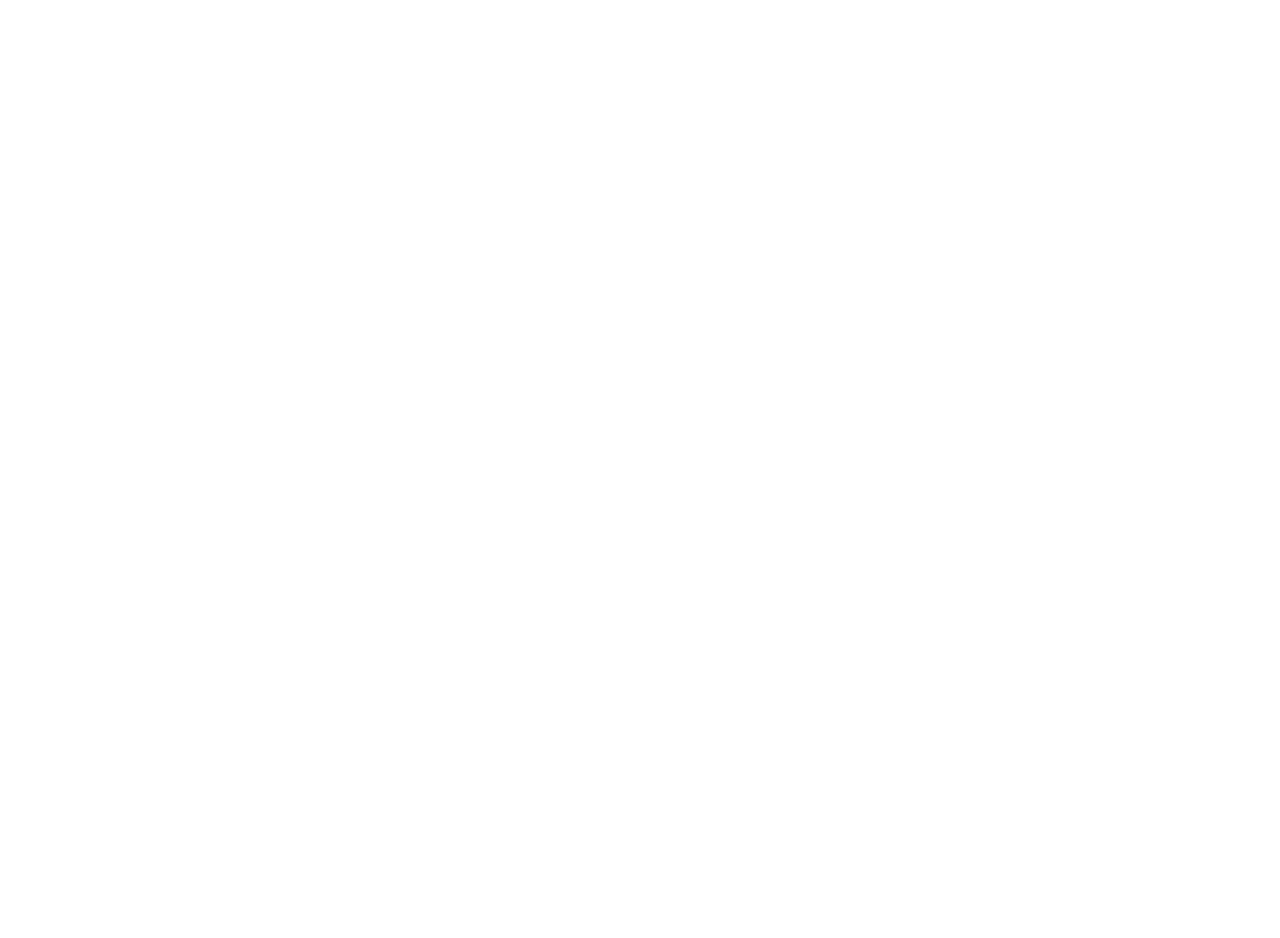
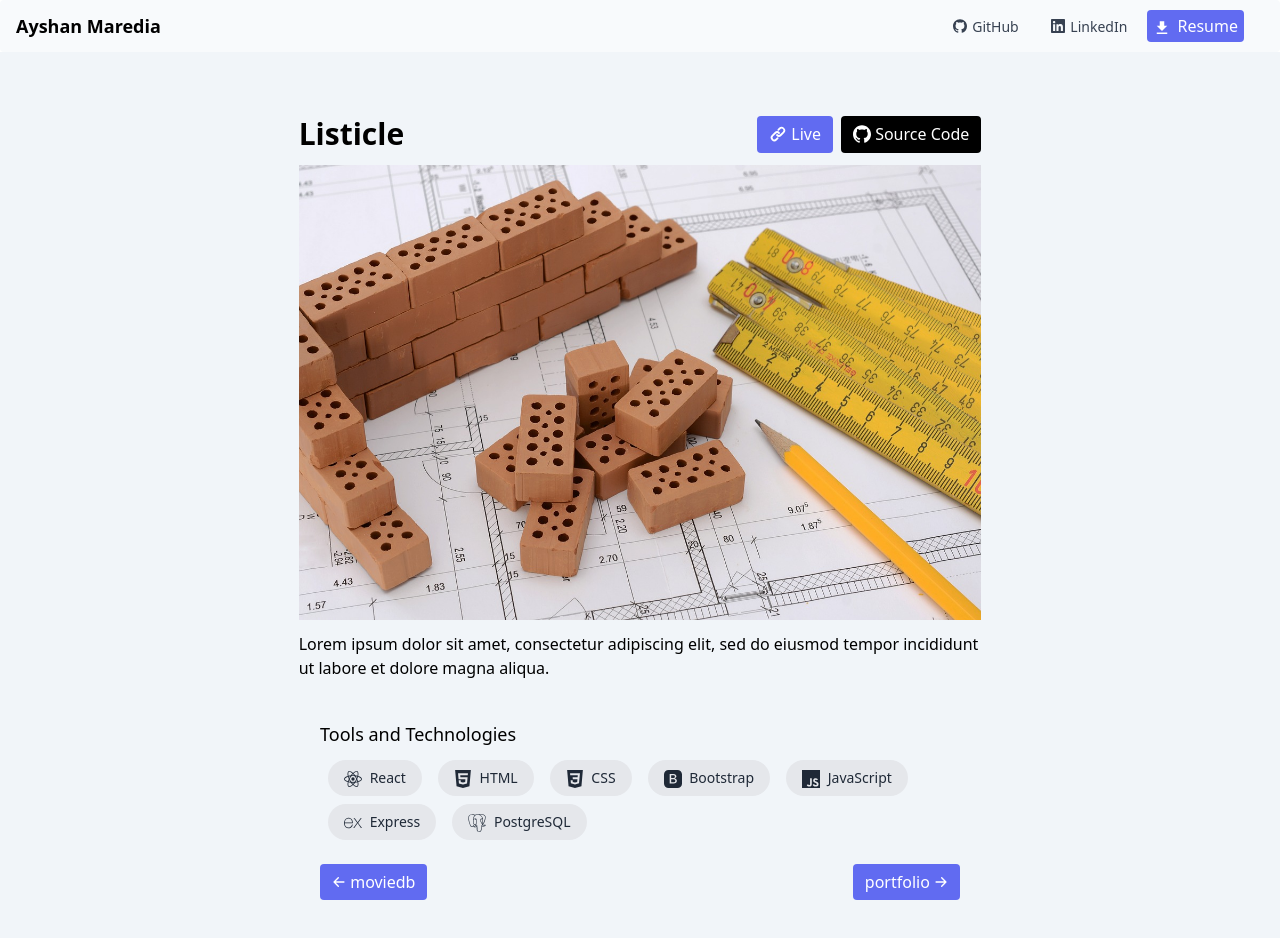
Before and after one commit to Ayshanmaredia/my-portfolio, a React (Create React App) app: page /listicle in a window 1280 px wide. Before the commit this address had no page. Before the commit the page ends 800 px from the top, so only its background shows below. Built offline with nearby package versions, Linux system fonts and the light colour scheme.

Commit message:
Make changes in projectDetails.js for framer-motion

```diff
--- a/src/App.js
+++ b/src/App.js
@@ -1,8 +1,9 @@
 import React from 'react';
 import { BrowserRouter as Router, Routes, Route } from 'react-router-dom';
 import Home from './screens/Home';
-import ProjectDetails from './screens/ProjectDetails';
-
+import Listicle from './screens/Listicle';
+import MovieDb from './screens/MovieDb';
+import Portfolio from './screens/Portfolio';
 import { BsBootstrapFill } from 'react-icons/bs'
 import {
   SiReact,
@@ -22,6 +23,9 @@
     "language": "React, JavaScript, React Bootstrap",
     "description": "Lorem ipsum dolor sit amet, consectetur adipiscing elit, sed do eiusmod tempor incididunt ut labore et dolore magna aliqua.",
     "image": require("./assets/image1.jpg"),
+    "current": "moviedb",
+    "next": "listicle",
+    "previous": null,
     "skills": [{
       "name": "React",
       Icon: SiReact
@@ -49,6 +53,9 @@
     "language": "React, JavaScript, React Bootstrap",
     "description": "Lorem ipsum dolor sit amet, consectetur adipiscing elit, sed do eiusmod tempor incididunt ut labore et dolore magna aliqua.",
     "image": require("./assets/image2.jpg"),
+    "current": "listicle",
+    "next": "portfolio",
+    "previous": "moviedb",
     "skills": [{
       "name": "React",
       Icon: SiReact
@@ -84,6 +91,9 @@
     "language": "React, JavaScript, Tailwind",
     "description": "Lorem ipsum dolor sit amet, consectetur adipiscing elit, sed do eiusmod tempor incididunt ut labore et dolore magna aliqua.",
     "image": require("./assets/image3.jpg"),
+    "current": "portfolio",
+    "next": null,
+    "previous": "listicle",
     "skills": [{
       "name": "React",
       Icon: SiReact
@@ -111,7 +121,9 @@
       <Router>
         <Routes>
           <Route path="/" element={<Home projects={projects} />} />
-          <Route path="/projectDetail" element={<ProjectDetails projects={projects} />} />
+          <Route path="/listicle" element={<Listicle projects={projects} />} />
+          <Route path="/moviedb" element={<MovieDb projects={projects} />} />
+          <Route path="/portfolio" element={<Portfolio projects={projects} />} />
         </Routes>
       </Router>
     </>
--- a/src/components/Intro.js
+++ b/src/components/Intro.js
@@ -1,4 +1,5 @@
 import React from 'react';
+import { motion } from 'framer-motion';
 
 const Intro = () => {
     return (
--- a/src/components/NavBar.js
+++ b/src/components/NavBar.js
@@ -22,13 +22,6 @@
                             <li>
                                 <a href="#home" className="block py-2 pr-4 pl-3 text-white bg-blue-700 rounded md:bg-transparent md:text-blue-700 md:p-0 dark:text-white" aria-current="page">
                                     Home
-                                </a>
-                            </li>
-                        }
-                        {showLinks &&
-                            <li>
-                                <a href="#project" className="block py-2 pr-4 pl-3 text-gray-700 border-b border-gray-100 hover:bg-gray-50 md:hover:bg-transparent md:border-0 md:hover:text-blue-700 md:p-0 dark:text-gray-400 md:dark:hover:text-white dark:hover:bg-gray-700 dark:hover:text-white md:dark:hover:bg-transparent dark:border-gray-700">
-                                    Projects
                                 </a>
                             </li>
                         }
--- /dev/null
+++ b/src/components/ProjectDetails.js
@@ -0,0 +1,112 @@
+import React, { useEffect, useState } from 'react';
+import { useLocation, useNavigate } from 'react-router-dom';
+import { SiGithub } from 'react-icons/si';
+import { HiLink, HiArrowRight, HiArrowLeft } from 'react-icons/hi';
+import Pill from './Pill';
+import NavBar from './NavBar';
+import { Link } from 'react-router-dom';
+import { motion, AnimatePresence } from "framer-motion"
+
+
+const ProjectDetails = ({ projects }) => {
+
+  const [project, setProject] = useState();
+
+  const pathName = useLocation().pathname;
+
+  console.log(pathName)
+
+  const navigate = useNavigate();
+
+  useEffect(() => {
+    setProject(projects.find(element => element.current === pathName.replace("/", "")))
+  }, [pathName])
+
+  const onNextClick = () => {
+    const nextId = project.id + 1;
+    setProject(projects.find((element) => element.id === nextId))
+    navigate(`?id=${nextId}`)
+  }
+
+  const onPrevClick = () => {
+    const prevId = project.id - 1
+    setProject(projects.find((element) => element.id === prevId))
+    navigate(`?id=${prevId}`)
+  }
+
+  return (
+    project ?
+      <>
+        <NavBar showLinks={false} />
+        <AnimatePresence exitBeforeEnter>
+          <motion.section
+            initial={{ translateX: -100 }}
+            animate={{ translateX: 0 }}
+            exit={{ translateX: 100 }}
+            id="projectDetails"
+            className="bg-slate-100"
+          >
+            <div className="flex flex-col justify-center items-center pt-16 px-10 md:px-32">
+              <div className='flex justify-between w-full mb-3 md:w-4/6'>
+                <div>
+                  <h3 className="text-3xl font-bold">{project.name}</h3>
+                </div>
+                <div>
+                  <button className="bg-theme-primary hover:opacity-80 text-white py-1.5 px-3 mr-2 rounded">
+                    <HiLink className="inline-block text-lg mr-1 mb-1" />Live
+                  </button>
+                  <button className="bg-black hover:opacity-80 text-white text-center py-1.5 px-3 rounded">
+                    <SiGithub className="inline-block text-lg mb-1" /> Source Code
+                  </button>
+                </div>
+              </div>
+              <div className='h-auto w-full bg-gray-400 md:w-4/6'>
+                <img src={project.image} alt="project screenshot" />
+              </div>
+              <div className="w-full mt-3 md:w-4/6">
+                <p>{project.description}</p>
+              </div>
+            </div>
+            <div className="flex flex-col px-10 py-10 md:px-80">
+              <div>
+                <h4 className="text-lg font-medium mb-2">Tools and Technologies</h4>
+              </div>
+              <div>
+                {project.skills.map(({ name, Icon }, index) => (
+                  <Pill
+                    key={index}
+                    name={name}
+                    Icon={Icon}
+                  />
+                ))}
+              </div>
+              <div className="mt-5">
+                {
+                  project && project.next &&
+                  <Link to={`/${project.next}`}>
+                    <button className="bg-theme-primary hover:opacity-80 text-white py-1.5 px-3 rounded float-right" onClick={onNextClick}>
+                      {project.next} <HiArrowRight className="text-sm inline-block mb-1" />
+                    </button>
+                  </Link>
+                }
+                {
+                  project && project.previous &&
+                  <Link to={`/${project.previous}`}>
+                    <button className="bg-theme-primary hover:opacity-80 text-white py-1.5 px-3 rounded float-left" onClick={onPrevClick}>
+                      <HiArrowLeft className="text-sm inline-block mb-1" /> {project.previous}
+                    </button>
+                  </Link>
+                }
+              </div>
+            </div>
+          </motion.section>
+        </AnimatePresence>
+      </>
+      :
+      <div>
+        Loading...
+      </div>
+  )
+};
+
+export default ProjectDetails;
--- a/src/components/projects/Project.js
+++ b/src/components/projects/Project.js
@@ -1,9 +1,14 @@
 import React from 'react';
 import { Link } from 'react-router-dom';
+import { motion } from 'framer-motion';
 
-const Project = ({ id, name, language, image }) => {
+const Project = ({ id, name, language, image, current }) => {
     return (
-        <Link to={`projectDetail?id=${id}`}>
+        <Link to={`${current}`}>
+            <motion.div
+                whileHover={{ scale: 1.1 }}
+                whileTap={{ scale: 0.9 }}
+            >
                 <div className="max-w-sm rounded overflow-hidden shadow-lg bg-white">
                     <div className="h-auto w-auto m-3">
                         <img src={image} alt="project screenshot" />
@@ -15,6 +20,7 @@
                         </p>
                     </div>
                 </div>
+            </motion.div>
         </Link>
     );
 };
--- a/src/screens/Home.js
+++ b/src/screens/Home.js
@@ -6,11 +6,11 @@
 import NavBar from '../components/NavBar';
 
 const Home = ({ projects }) => {
+
     return (
         <>
             <NavBar />
             <div className="bg-slate-100 py-5">
-
                 <Intro />
                 <ProjectsList
                     projects={projects}
--- /dev/null
+++ b/src/screens/Listicle.js
@@ -0,0 +1,10 @@
+import React from 'react';
+import ProjectDetails from '../components/ProjectDetails';
+
+const Listicle = ({ projects }) => {
+    return (
+        <ProjectDetails projects={projects} />
+    )
+};
+
+export default Listicle;
--- /dev/null
+++ b/src/screens/MovieDb.js
@@ -0,0 +1,10 @@
+import React from 'react';
+import ProjectDetails from '../components/ProjectDetails';
+
+const MovieDb = ({ projects }) => {
+    return (
+        <ProjectDetails projects={projects} />
+    );
+};
+
+export default MovieDb;
--- /dev/null
+++ b/src/screens/Portfolio.js
@@ -0,0 +1,10 @@
+import React from 'react';
+import ProjectDetails from '../components/ProjectDetails';
+
+const Portfolio = ({ projects }) => {
+    return (
+        <ProjectDetails projects={projects} />
+    );
+};
+
+export default Portfolio;
```
Also changed, not shown: src/screens/ProjectDetails.js (deleted, +0 -99 lines). Lines whose indentation alone changed are shown as unchanged.
